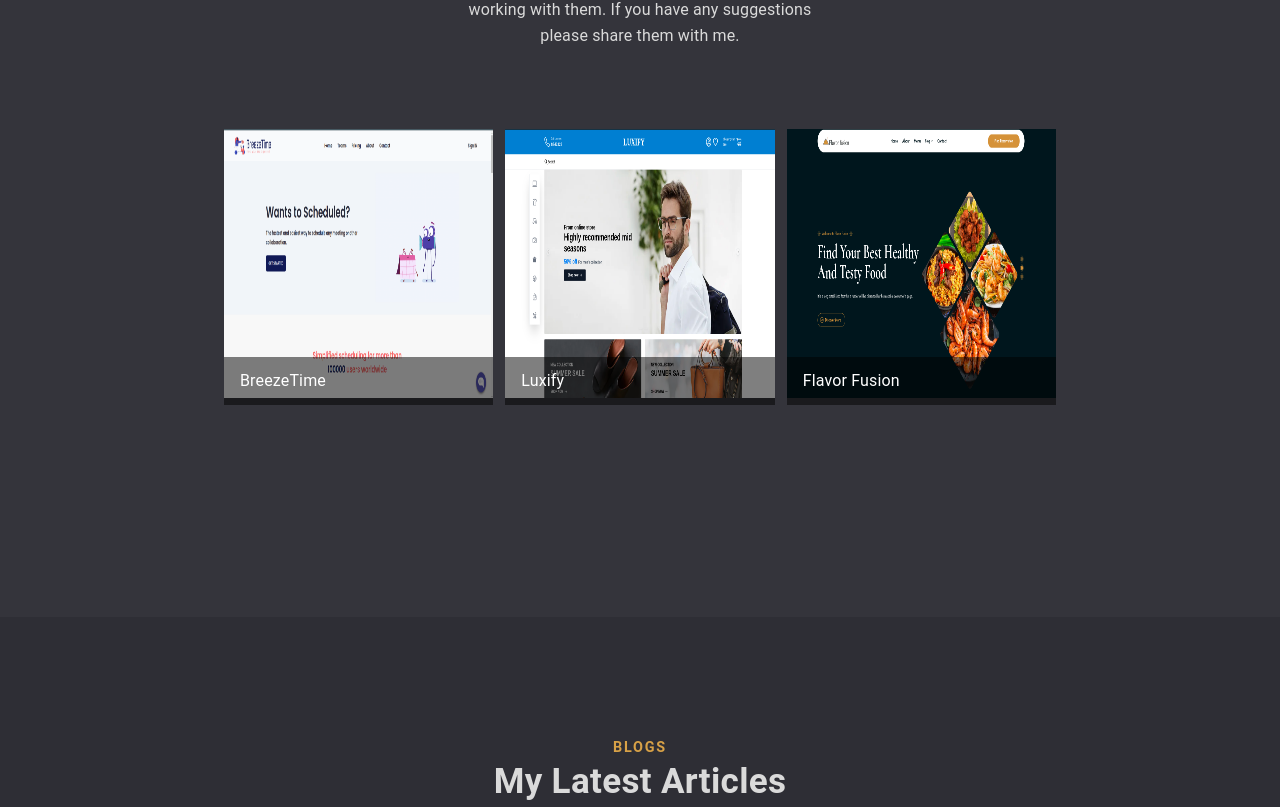
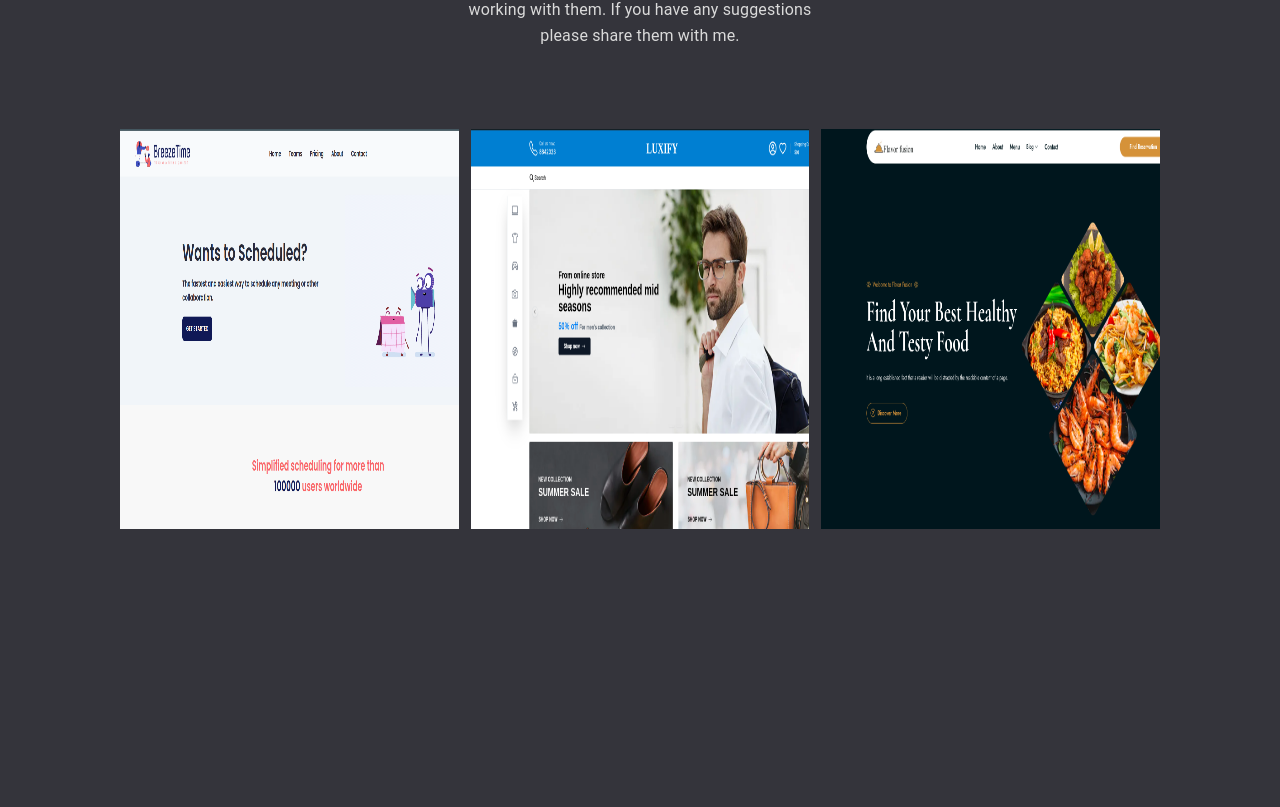
Before and after one commit to Neamul01/portfolio-second-nextjs, a Next.js app: page / in a window 1280 px wide. Shown: the part 973-1780 px from the top of the page. Built offline with nearby package versions, Linux system fonts and the light colour scheme.

Commit message:
overlay image added

```diff
--- a/components/Portfolio.tsx
+++ b/components/Portfolio/Portfolio.tsx
@@ -6,9 +6,9 @@ import {
 } from "@mui/material";
 import React, { useState } from "react";
 import { Grid, Paper, Stack, Typography } from "@mui/material";
-import Image from "next/legacy/image";
+import Image from "next/image";
 import { bgcolor, Box } from "@mui/system";
-// import breezeTime from
+import styles from "./portfolio.module.css";
 
 export const Portfolio = () => {
   const [open, setOpen] = useState(false);
@@ -90,9 +90,7 @@ export const Portfolio = () => {
       >
         <Box
           sx={{
-            // height: 500,
-            width: "80%",
-            // overflowY: 'scroll'
+            width: "100%",
           }}
         >
           <ImageList
@@ -101,19 +99,46 @@ export const Portfolio = () => {
             gap={12}
             sx={{
               cursor: "pointer",
+              display: "grid",
+              gridTemplateColumns: "repeat(3, 1fr)",
+              gap: "3px",
+              width: "100%",
             }}
           >
             {itemData.map((item, index) => (
-              <ImageListItem key={index} cols={1} rows={1}>
-                <Typography component="a" href={item.url} target="_blanck">
-                  <Image
-                    width={400}
-                    height={400}
-                    src={item.img}
-                    alt={item.title}
-                  />
+              <ImageListItem
+                key={index}
+                cols={1}
+                rows={1}
+                sx={{
+                  gridColumn: "span 1",
+                }}
+                className={styles.portfolioGalleryParent}
+              >
+                {/* <div className="portfolio-gallery-parent"> */}
+                <Typography
+                  component="a"
+                  href={item.url}
+                  target="_blanck"
+                  className=""
+                >
+                  <div className="">
+                    <Image
+                      height={400}
+                      width={400}
+                      src={item.img}
+                      alt={item.title}
+                    />
+                    <div
+                      className={styles.portfolioGallery}
+                      style={{ height: 400, width: 400, position: "relative" }}
+                    >
+                      <Image src={"/projects/zoom.svg"} fill alt="zoom" />
+                    </div>
+                  </div>
                   <ImageListItemBar title={item.title}></ImageListItemBar>
                 </Typography>
+                {/* </div> */}
               </ImageListItem>
             ))}
           </ImageList>
--- /dev/null
+++ b/components/Portfolio/portfolio.module.css
@@ -0,0 +1,47 @@
+.portfolioGalleryParent {
+  overflow: hidden;
+  position: relative;
+}
+
+.portfolioGalleryParent:hover .portfolioGallery {
+  position: absolute;
+  left: 0;
+  top: 0;
+  height: 100%;
+  width: 100%;
+  display: flex;
+  align-items: center;
+  justify-content: center;
+  background: linear-gradient(
+    359.58deg,
+    #002133 0.39%,
+    rgba(0, 33, 51, 0) 51.47%
+  );
+  opacity: 1;
+  transform: translateX(0%);
+  transition: transform 0.4s ease-in-out, opacity 0.4s ease-in-out;
+}
+
+.portfolioGalleryParent:not(:hover) .portfolioGallery {
+  opacity: 0;
+  transform: translateX(100%);
+  transition: transform 0.4s ease-in-out, opacity 0.4s ease-in-out;
+}
+
+.portfolioGallery {
+  position: absolute;
+  left: 0;
+  top: 0;
+  height: 100%;
+  width: 100%;
+  display: flex;
+  align-items: center;
+  justify-content: center;
+  background: linear-gradient(
+    359.58deg,
+    #002133 0.39%,
+    rgba(0, 33, 51, 0) 51.47%
+  );
+  opacity: 1;
+  transform: translateX(-100%);
+}
--- a/pages/index.tsx
+++ b/pages/index.tsx
@@ -6,7 +6,7 @@ import Navbar from "../components/Navbar";
 import { createTheme, Paper, Stack, ThemeProvider } from "@mui/material";
 import Introduction from "../components/Introduction";
 import { Services } from "../components/Services";
-import { Portfolio } from "../components/Portfolio";
+import { Portfolio } from "../components/Portfolio/Portfolio";
 import { Blogs } from "../components/Blogs/Blogs";
 import { Contact } from "../components/Contact";
 import { Footer } from "../components/Footer";
```
Also changed, not shown: public/projects/zoom.svg (added).
